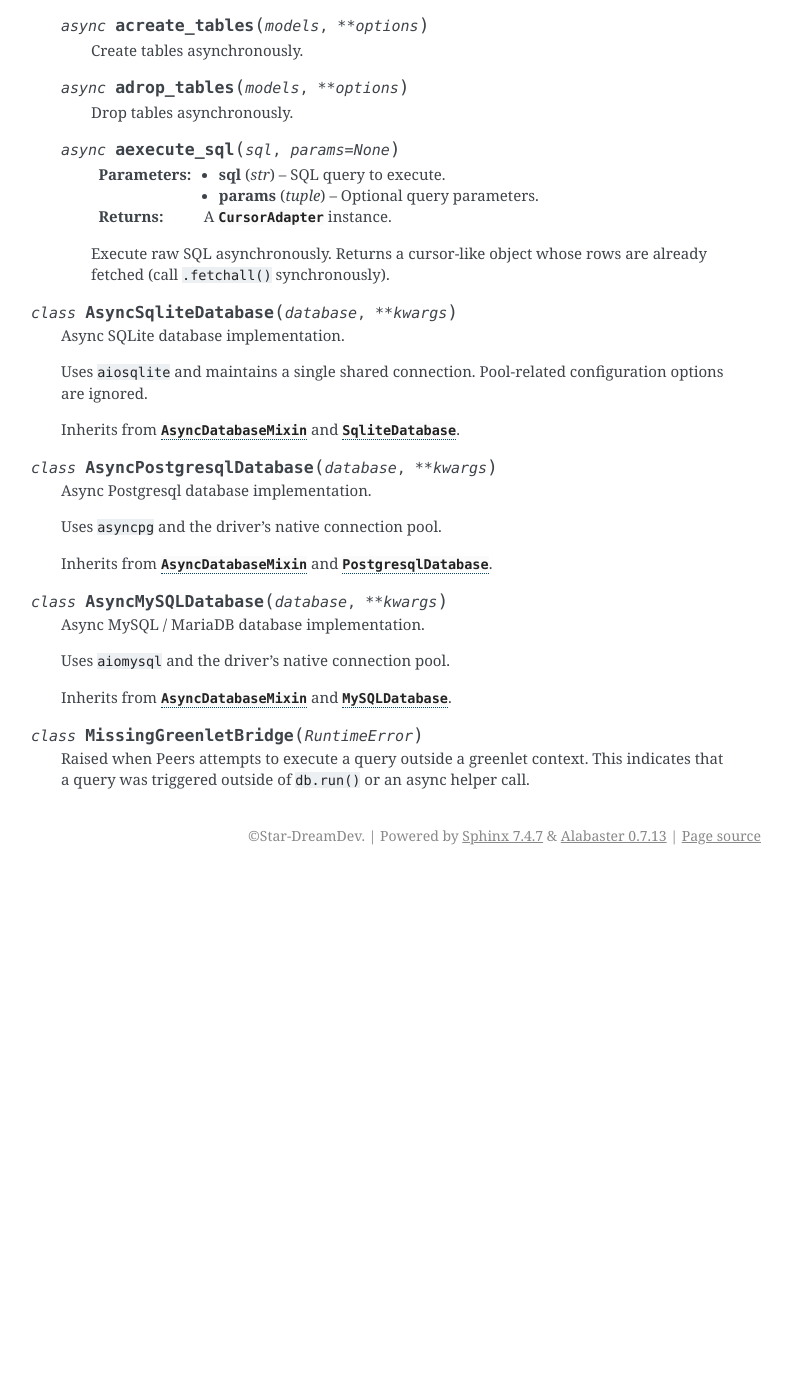
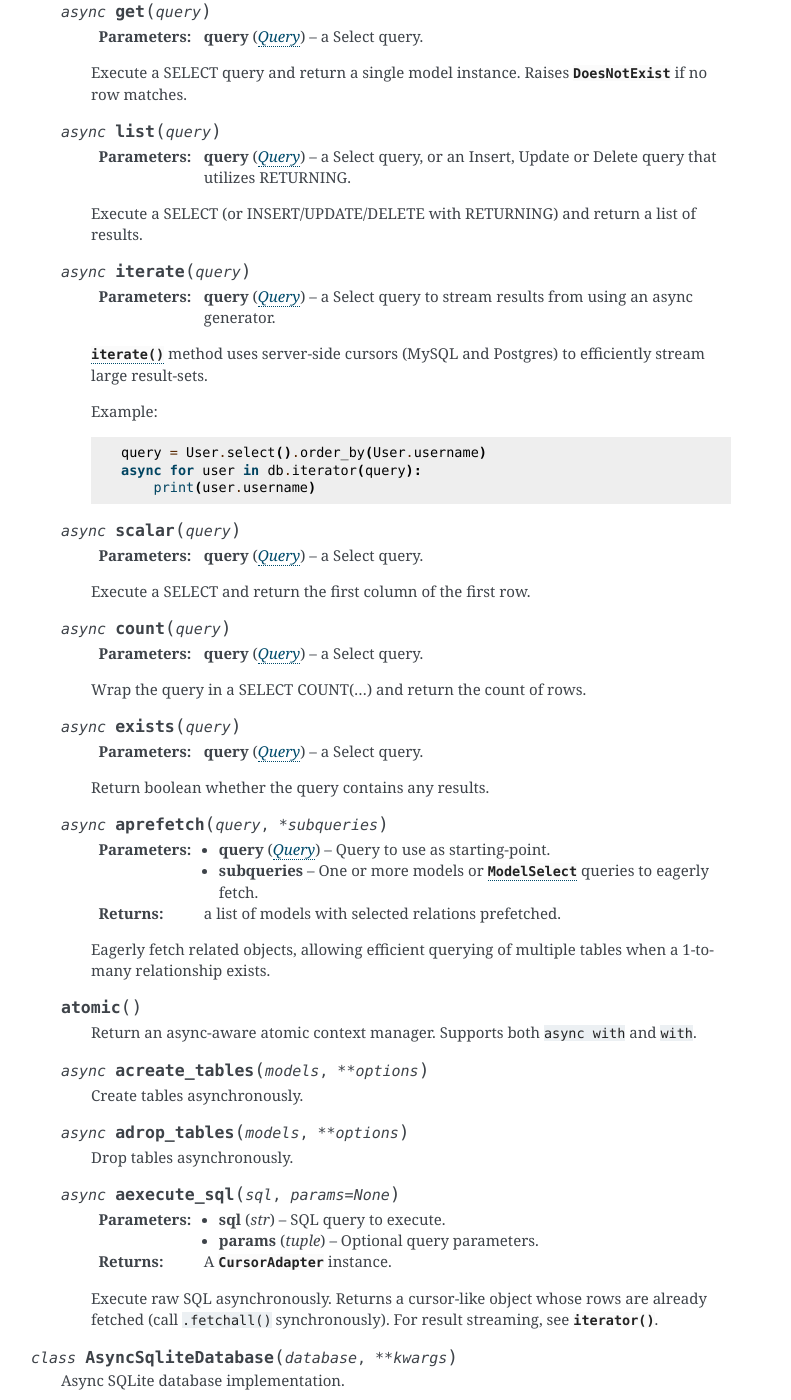
Before and after one commit to Star-DreamDev/myPeers, a Sphinx documentation site: the page built from docs/peers/asyncio.rst, in a window 1280 px wide and 1400 px high, scrolled down 6645 px. Shown: the whole window, without its empty margins (379-1170 px from the left). Built offline with Sphinx 7.4.7, drawn with Linux system fonts in a browser that asks for light colours; the version number could not be read and is left out; before the commit the page ends 7520 px from its top, so only the background shows below that; some of the changed text lies outside the part shown.

Commit message:
Docs for some of the new async methods & helpers
[skip ci]

```diff
--- a/docs/peers/asyncio.rst
+++ b/docs/peers/asyncio.rst
@@ -79,7 +79,14 @@ connection from the pool and releases it on exit:
            charlie = await db.get(User.select().where(User.name == 'Charlie'))
            assert charlie.name == user.name
 
+           # Async query execution.
            for user in await db.list(User.select().order_by(User.name)):
+               print(user.name)
+
+           # Async lazy query result fetching (uses server-side cursors
+           # where available).
+           query = User.select().order_by(User.name)
+           async for user in db.iterator(query):
                print(user.name)
 
        await db.close_pool()
@@ -138,6 +145,9 @@ For single-query operations, the async helpers are more direct:
    # SELECT and return a scalar value.
    count = await db.scalar(User.select(fn.COUNT(User.id)))
 
+   # Or user shortcut.
+   count = await db.count(User.select())
+
    # CREATE TABLE / DROP TABLE:
    await db.acreate_tables([User, Tweet])
    await db.adrop_tables([User, Tweet])
@@ -156,7 +166,13 @@ Use ``async with db.atomic()`` for async-aware transactions:
    async with db.atomic():
        await db.run(User.create, name='Alice')
        await db.run(User.create, name='Bob')
-   # Both committed when the block exits.
+
+       # Nesting and explicit commit/rollback work.
+       async with db.atomic() as nested:
+           await db.aexecute(User.delete().where(User.name == 'Bob'))
+           await nested.arollback()  # Un-delete Bob.
+
+   # Both Alice and Bob are in the database.
 
 Or wrap transactional code in ``db.run()``:
 
@@ -167,11 +183,16 @@ Or wrap transactional code in ``db.run()``:
            User.create(name='Alice')
            User.create(name='Bob')
 
+           with db.atomic() as nested:
+               User.delete().where(User.name == 'Bob').execute()
+               nested.rollback()  # Un-delete Bob.
+
    await db.run(create_users)
+
+   # Both Alice and Bob are in the database.
 
 Both approaches produce the same result. The ``db.run()`` form is often simpler
 when the transactional logic involves many inter-dependent queries.
-
 
 Connection Management
 ---------------------
@@ -195,7 +216,9 @@ Explicit control is also available:
    await db.aclose()      # Release connection back to pool.
 
 Each asyncio task gets its own connection from the pool. **Connections are not
-shared between tasks**.
+shared between tasks**. Each async task will have it's own connection and
+transaction state - this prevents bugs that may occur when connections are
+shared and transactions end up interleaved across several running tasks.
 
 To shut down completely (e.g. during application teardown):
 
@@ -228,13 +250,13 @@ Pool configuration options include:
 
 .. code-block:: python
 
-    db = AsyncPostgresqlDatabase(
-        'peers_test',
-        host='localhost',
-        user='postgres',
-        pool_size=10,
-        pool_min_size=1,
-        acquire_timeout=10)
+   db = AsyncPostgresqlDatabase(
+       'peers_test',
+       host='localhost',
+       user='postgres',
+       pool_size=10,
+       pool_min_size=1,
+       acquire_timeout=10)
 
 
 Sharp Corners
@@ -403,12 +425,54 @@ API Reference
       Execute a SELECT (or INSERT/UPDATE/DELETE with RETURNING) and return
       a list of results.
 
+   .. method:: iterate(query)
+      :async:
+
+      :param Query query: a Select query to stream results from using an async
+         generator.
+
+      :meth:`~AsyncDatabaseMixin.iterate` method uses server-side cursors
+      (MySQL and Postgres) to efficiently stream large result-sets.
+
+      Example:
+
+      .. code-block:: python
+
+         query = User.select().order_by(User.username)
+         async for user in db.iterator(query):
+             print(user.username)
+
    .. method:: scalar(query)
       :async:
 
       :param Query query: a Select query.
 
       Execute a SELECT and return the first column of the first row.
+
+   .. method:: count(query)
+      :async:
+
+      :param Query query: a Select query.
+
+      Wrap the query in a SELECT COUNT(...) and return the count of rows.
+
+   .. method:: exists(query)
+      :async:
+
+      :param Query query: a Select query.
+
+      Return boolean whether the query contains any results.
+
+   .. method:: aprefetch(query, *subqueries)
+      :async:
+
+      :param Query query: Query to use as starting-point.
+      :param subqueries: One or more models or :class:`ModelSelect` queries
+          to eagerly fetch.
+      :return: a list of models with selected relations prefetched.
+
+      Eagerly fetch related objects, allowing efficient querying of multiple
+      tables when a 1-to-many relationship exists.
 
    .. method:: atomic()
 
@@ -433,7 +497,8 @@ API Reference
       :returns: A :class:`CursorAdapter` instance.
 
       Execute raw SQL asynchronously. Returns a cursor-like object whose
-      rows are already fetched (call ``.fetchall()`` synchronously).
+      rows are already fetched (call ``.fetchall()`` synchronously). For result
+      streaming, see :meth:`~AsyncDatabaseMixin.iterator`.
 
 
 .. class:: AsyncSqliteDatabase(database, **kwargs)
```
Also changed, not shown: other parts of docs/peers/asyncio.rst (+1 -2 lines).
